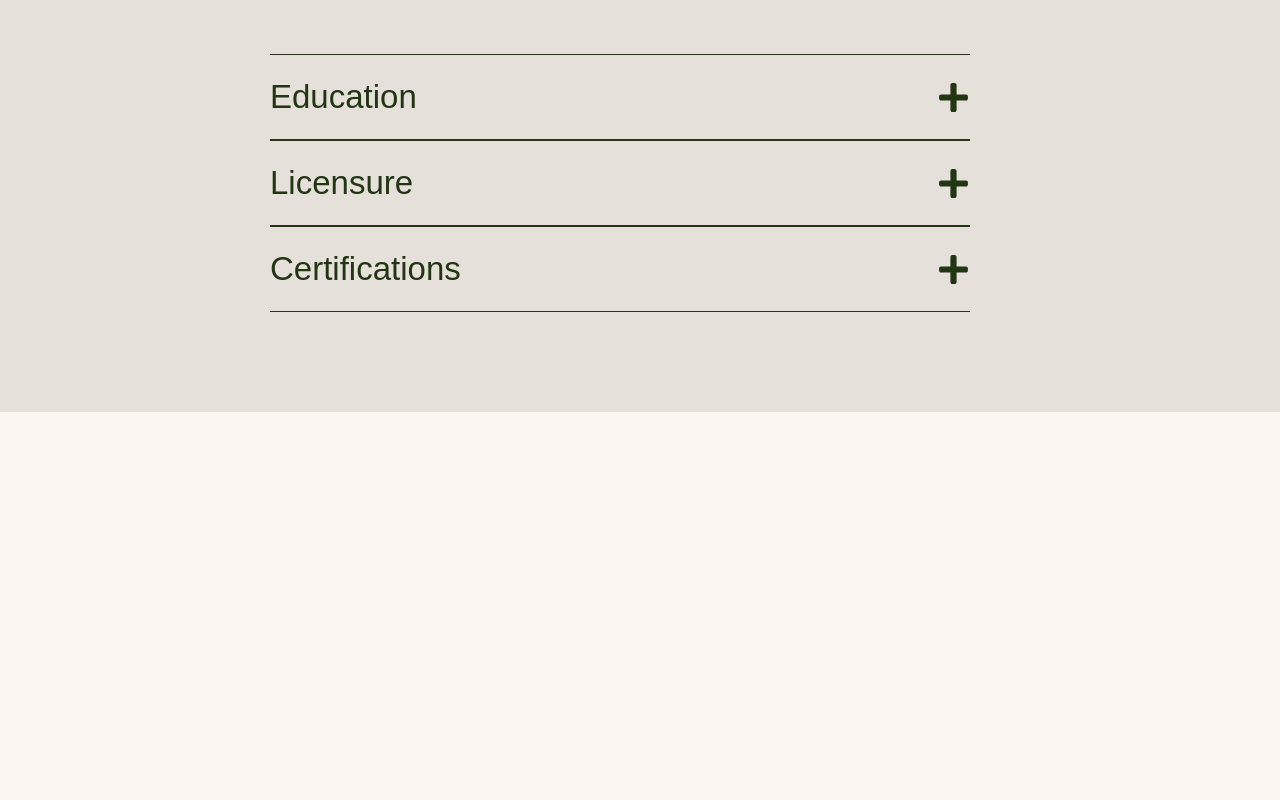
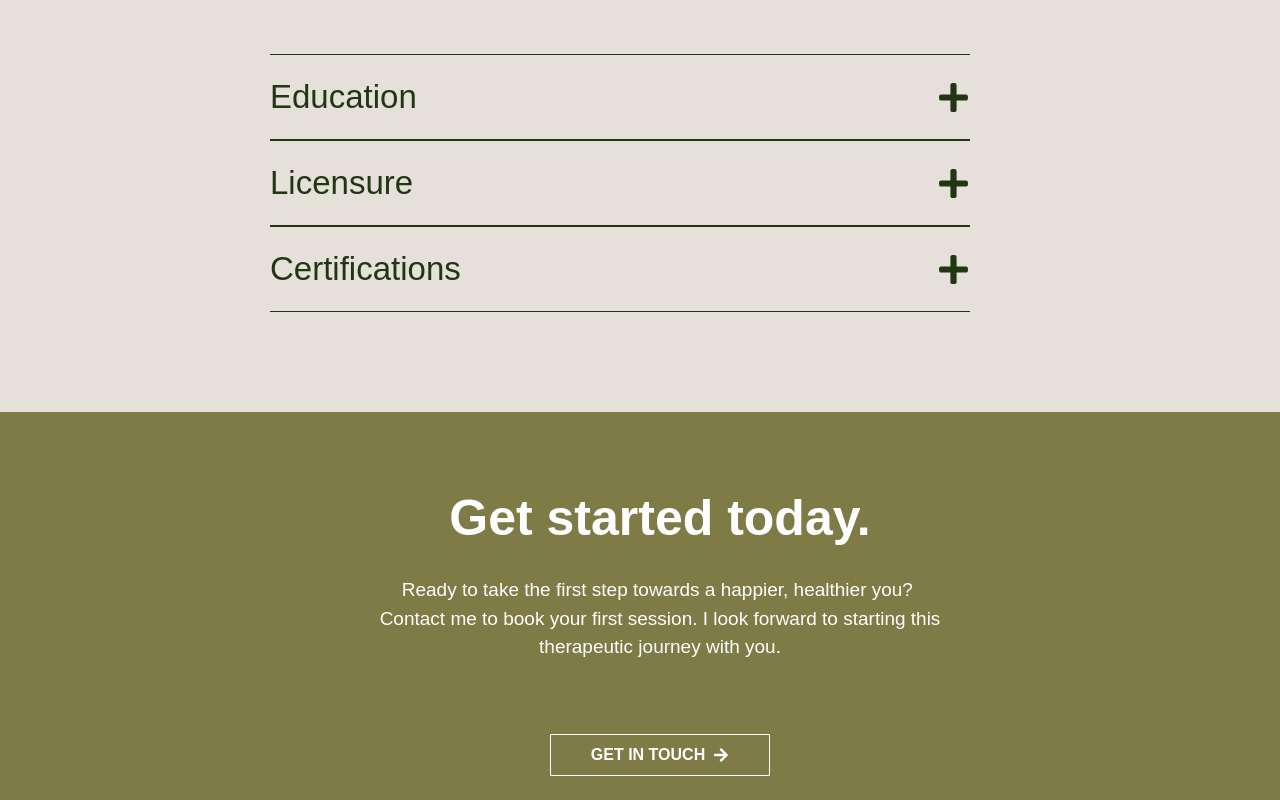
Before and after one commit to imkashishkathuria/maya-reynolds-therapy, a Next.js app: page / in a window 1280 px wide. Shown: the part 5017-5817 px from the top of the page. Before the commit the page ends 5429 px from the top, so only its background shows below. Built offline with nearby package versions, Linux system fonts and the light colour scheme.

Commit message:
Get Started Today

```diff
--- /dev/null
+++ b/Components/GetStarted.jsx
@@ -0,0 +1,24 @@
+import React from 'react'
+import { FaArrowRight } from 'react-icons/fa'
+
+const GetStarted = () => {
+    return (
+        <div className='bg-[#7e7b46] py-20 flex justify-center items-center'>
+            <div className='flex flex-col justify-center items-center gap-8 pl-10  w-1/2'>
+                <p className='text-[50px] font-[550] leading-13 text-white'> Get started today. </p>
+
+                <p className='whitespace-pre-wrap font-[500] text-[19px] text-center text-white'>Ready to take the first step towards a happier, healthier you? <br />Contact me to book your first session. I look forward to starting this therapeutic journey with you.</p>
+                <div className='flex justify-center mt-10'>
+                    {/* <PageButtons text="Get in touch" /> */}
+                    <button className='px-10 py-2 whitespace-pre-wrap font-[600] text-white text-[16px] flex justify-between items-center uppercase border-1 border-white gap-2 hover:text-[#7e7b46] hover:bg-white cursor-pointer transition-all duration-300 ease-out '>
+                        <p className="transition-opacity duration-700 group-hover:opacity-90">Get in touch</p>
+                        <FaArrowRight />
+                    </button>
+                </div>
+
+            </div>
+        </div>
+    )
+}
+
+export default GetStarted
--- a/app/page.js
+++ b/app/page.js
@@ -1,6 +1,7 @@
 import Background from "@/Components/Background";
 import FAQs from "@/Components/FAQs";
 import GetInTouch from "@/Components/GetInTouch";
+import GetStarted from "@/Components/GetStarted";
 import HeroSection from "@/Components/HeroSection";
 import Intro from "@/Components/Intro";
 import Navbar from "@/Components/Navbar";
@@ -19,6 +20,7 @@ export default function Home() {
     <Intro />
     <FAQs />
     <Background />
+    <GetStarted />
     </>
   );
 }
```
